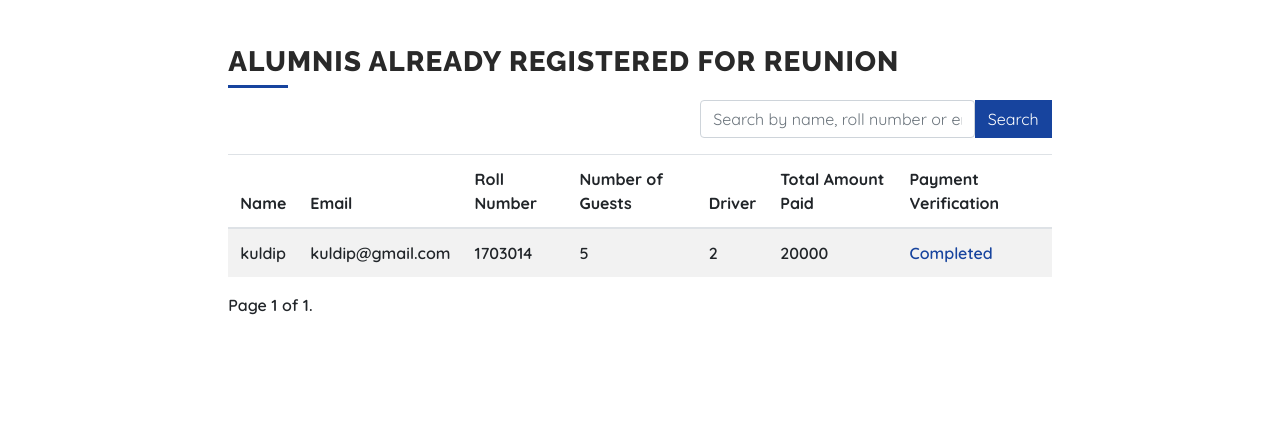
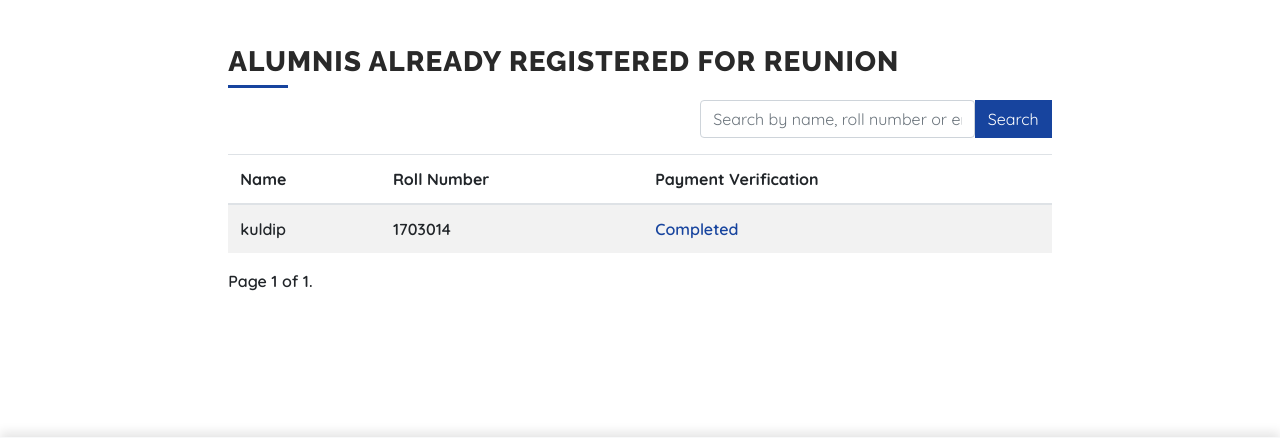
Before and after one commit to Kanchon-Gharami/ipealumni, a Django app: page /first_reunion_participant/ in a window 1280 px wide. Shown: the part 76-514 px from the top of the page. Run offline with Django 4.2, Linux system fonts and the light colour scheme; data comes from the database, SQL or seed files in the repository; both versions use the stored data as it was after the commit; parts of the project's set-up code (start-up, migrations or seed data) failed here and were passed over; some libraries are stand-ins or nearby versions; some web fonts are replaced.

Commit message:
Corrections

```diff
--- a/app/models.py
+++ b/app/models.py
@@ -66,7 +66,7 @@ class Profile(models.Model):
     ]
     # attribute fields
     user = models.OneToOneField(MyCustomUser, on_delete=models.CASCADE, related_name='profile')
-    roll = models.IntegerField(validators=[MinValueValidator(0), MaxValueValidator(9999999)])
+    roll = models.IntegerField(validators=[MinValueValidator(0), MaxValueValidator(9999999)], unique=True)
     series = models.CharField(max_length=20, choices=SERIES_CHOICES)
     phone_number = models.CharField(
         validators=[phone_regex],
@@ -113,7 +113,7 @@ class ReunionRegistration(models.Model):
     name = models.CharField(max_length=255, null=False, blank=False)
     email = models.EmailField(_('email address'), unique=True, blank=False, null=False)
     roll_number = models.IntegerField(
-        null=False, blank=False,
+        null=False, blank=False, unique=True,
         validators=[MinValueValidator(0), MaxValueValidator(9999999)]
     )
     number_of_guests = models.IntegerField(
--- a/app/views.py
+++ b/app/views.py
@@ -24,7 +24,7 @@ from django.core.paginator import Paginator
 from django.core.mail import send_mail
 from django.urls import reverse
 from django.utils.timezone import make_naive
-
+from django.core.exceptions import ValidationError
 
 from django.contrib.auth import get_user_model
 from .models import MyCustomUser, Profile, ReunionRegistration, Notice, Achievement, Carousel, GalleryImage
@@ -113,42 +113,58 @@ def alumni_signup(request):
         # Validate inputs, this is a simplistic example, you could do more comprehensive checks
         if MyCustomUser.objects.filter(email=email).exists():
             return render(request, 'alumni_signup.html', {'error_message': 'Email already exists'})
+        try:
+            with transaction.atomic():
+                user = MyCustomUser.objects.create_user(email=email, password=password, name=name, is_alumni=True)
+                profile = Profile.objects.create(
+                    user=user, roll=roll, series=series, phone_number=phone_number, whatsapp_no=whatsapp_no,
+                    current_position=current_position, current_organization=current_organization, previous_experience=previous_experience,
+                    skills=skills, present_address=present_address, home_district=home_district, blood_group=blood_group,
+                    marital_status=marital_status, linkedin=linkedin, facebook=facebook,
+                    name_of_degree1=name_of_degree1, institution1=institution1,
+                    name_of_degree2=name_of_degree2, institution2=institution2,
+                    name_of_degree3=name_of_degree3, institution3=institution3,
+                )
 
-        with transaction.atomic():
-            user = MyCustomUser.objects.create_user(email=email, password=password, name=name, is_alumni=True)
-            profile = Profile.objects.create(
-                user=user, roll=roll, series=series, phone_number=phone_number, whatsapp_no=whatsapp_no,
-                current_position=current_position, current_organization=current_organization, previous_experience=previous_experience,
-                skills=skills, present_address=present_address, home_district=home_district, blood_group=blood_group,
-                marital_status=marital_status, linkedin=linkedin, facebook=facebook,
-                name_of_degree1=name_of_degree1, institution1=institution1,
-                name_of_degree2=name_of_degree2, institution2=institution2,
-                name_of_degree3=name_of_degree3, institution3=institution3,
-            )
+                if 'profile_picture' in request.FILES:
+                    profile_picture = request.FILES['profile_picture']
+                    fs = FileSystemStorage()
 
-            if 'profile_picture' in request.FILES:
-                profile_picture = request.FILES['profile_picture']
-                fs = FileSystemStorage()
+                    img = Image.open(profile_picture)
+                    img_format = img.format
 
-                img = Image.open(profile_picture)
-                img_format = img.format
+                    if img.size[0] > 2000 or img.size[1] > 2000:
+                        img.thumbnail((2000, 2000), Image.BICUBIC)
 
-                if img.size[0] > 2000 or img.size[1] > 2000:
-                    img.thumbnail((2000, 2000), Image.BICUBIC)
+                    img_io = BytesIO()
+                    img.save(img_io, format=img_format, quality=80)  # You can experiment with quality to meet your requirements
+                    img_content = File(img_io, name=profile_picture.name)
 
-                img_io = BytesIO()
-                img.save(img_io, format=img_format, quality=80)  # You can experiment with quality to meet your requirements
-                img_content = File(img_io, name=profile_picture.name)
+                    # Save compressed image
+                    filename = fs.save(profile_picture.name, img_content)
+                    profile.profile_picture = filename
+                    profile.save()
 
-                # Save compressed image
-                filename = fs.save(profile_picture.name, img_content)
-                profile.profile_picture = filename
-                profile.save()
-
-            user = authenticate(request, email=email, password=password)
-            if user is not None:
-                login(request, user)
-                return redirect('app:index')
+                user = authenticate(request, email=email, password=password)
+                if user is not None:
+                    login(request, user)
+                    return redirect('app:index')
+        except ValidationError as e:
+            error_message = e.message
+            return render(request, 'alumni_signup.html', {
+                'SERIES_CHOICES': Profile.SERIES_CHOICES,
+                'BLOOD_GROUP_CHOICES': Profile.BLOOD_GROUP_CHOICES,
+                'MARITAL_STATUS_CHOICES': Profile.MARITAL_STATUS_CHOICES,
+                'error_message': error_message
+            })
+        except Exception as e:
+            error_message = str(e)
+            return render(request, 'alumni_signup.html', {
+                'SERIES_CHOICES': Profile.SERIES_CHOICES,
+                'BLOOD_GROUP_CHOICES': Profile.BLOOD_GROUP_CHOICES,
+                'MARITAL_STATUS_CHOICES': Profile.MARITAL_STATUS_CHOICES,
+                'error_message': error_message
+            })
     else:
         return render(request, 'alumni_signup.html', {
             'SERIES_CHOICES': Profile.SERIES_CHOICES,
--- a/static/style.css
+++ b/static/style.css
@@ -876,7 +876,7 @@ a{
 /* =================== Start: First Reunion   ====================== */
 
 .reg_influence{
-    max-height: 225px;
+    max-height: 178px;
     width: auto;
 }
 
--- a/templates/first_reunion.html
+++ b/templates/first_reunion.html
@@ -66,8 +66,8 @@
                       <ul class="list-group list-group-flush">
                         <li class="list-group-item"><i class="fas fa-user fa-fw mr-3"></i>Sign In into your account, for new member click Sign Up</li>
                         <li class="list-group-item"><i class="fas fa-edit fa-fw mr-3"></i>Update your profile</li>
-                        <li class="list-group-item"><i class="fas fa-money-check-alt fa-fw mr-3"></i>Make payments <a href="#payment_process" class="text-blue">(Click here to explore payment process)</a> for reunion using Bank Account, Bkash, Rocket or Nagad</li>
-                        <li class="list-group-item"><i class="fas fa-map-signs fa-fw mr-3"></i>Goto reunion page (Events > Upcoming Event > 1st Reunion)</li>
+                        <li class="list-group-item"><i class="fas fa-money-check-alt fa-fw mr-3"></i>Make payments <a href="#payment_process" class="text-blue">(Click here to explore payment process)</a> for reunion using Bank Account or Rocket.</li>
+                        <!-- <li class="list-group-item"><i class="fas fa-map-signs fa-fw mr-3"></i>Goto reunion page (Events > Upcoming Event > 1st Reunion)</li> -->
                         <li class="list-group-item"><i class="fas fa-mouse-pointer fa-fw mr-3"></i>Click on <span class="fw-800"> Registration for 1st Reunion </span></li>
                         <li class="list-group-item"><i class="fas fa-upload fa-fw mr-3"></i>Give necessary information and upload payment slip (also keep a copy for yourself)</li>
                         <li class="list-group-item"><i class="fas fa-check-circle fa-fw mr-3"></i>After admin approval (for payment confirmation) successful registration can find 'Payment Verification' Completed in <a href="{% url 'app:first_reunion_participant' %}">Registered Alumni</a> Section. </li>
--- a/templates/first_reunion_participant.html
+++ b/templates/first_reunion_participant.html
@@ -20,11 +20,7 @@
                     <thead>
                         <tr>
                             <th>Name</th>
-                            <th>Email</th>
                             <th>Roll Number</th>
-                            <th>Number of Guests</th>
-                            <th>Driver</th>
-                            <th>Total Amount Paid</th>
                             <th>Payment Verification</th>
                         </tr>
                     </thead>
@@ -32,11 +28,7 @@
                         {% for obj in reunion_registrations %}
                         <tr>
                             <td>{{ obj.name }}</td>
-                            <td>{{ obj.email }}</td>
                             <td>{{ obj.roll_number }}</td>
-                            <td>{{ obj.number_of_guests }}</td>
-                            <td>{{ obj.driver }}</td>
-                            <td>{{ obj.total_amount_paid }}</td>
                             {% if obj.is_payment_varified %}
                                 <td class="text-blue">Completed</td>
                             {% else %}
```
Also changed, not shown: db.sqlite3.
